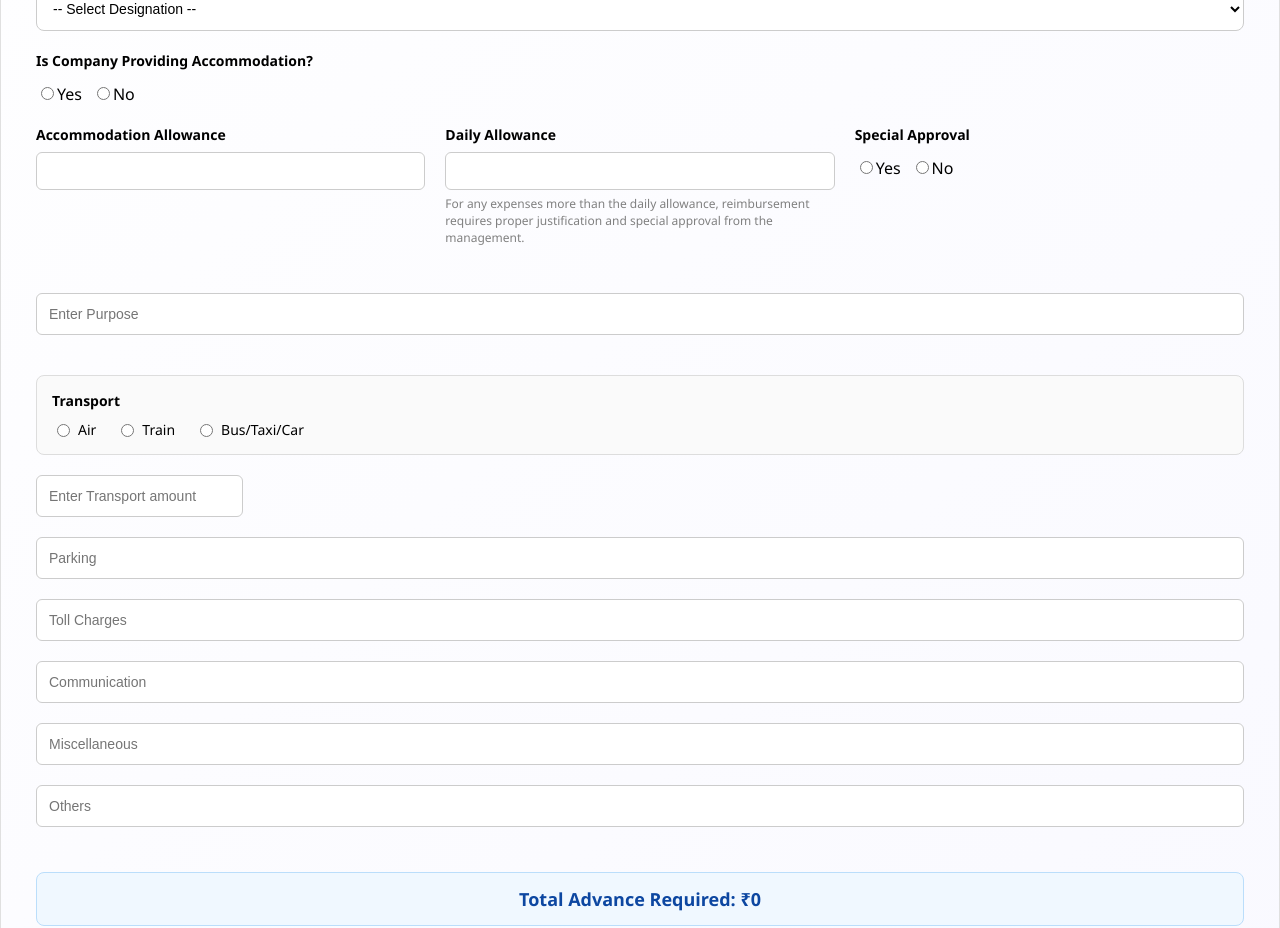
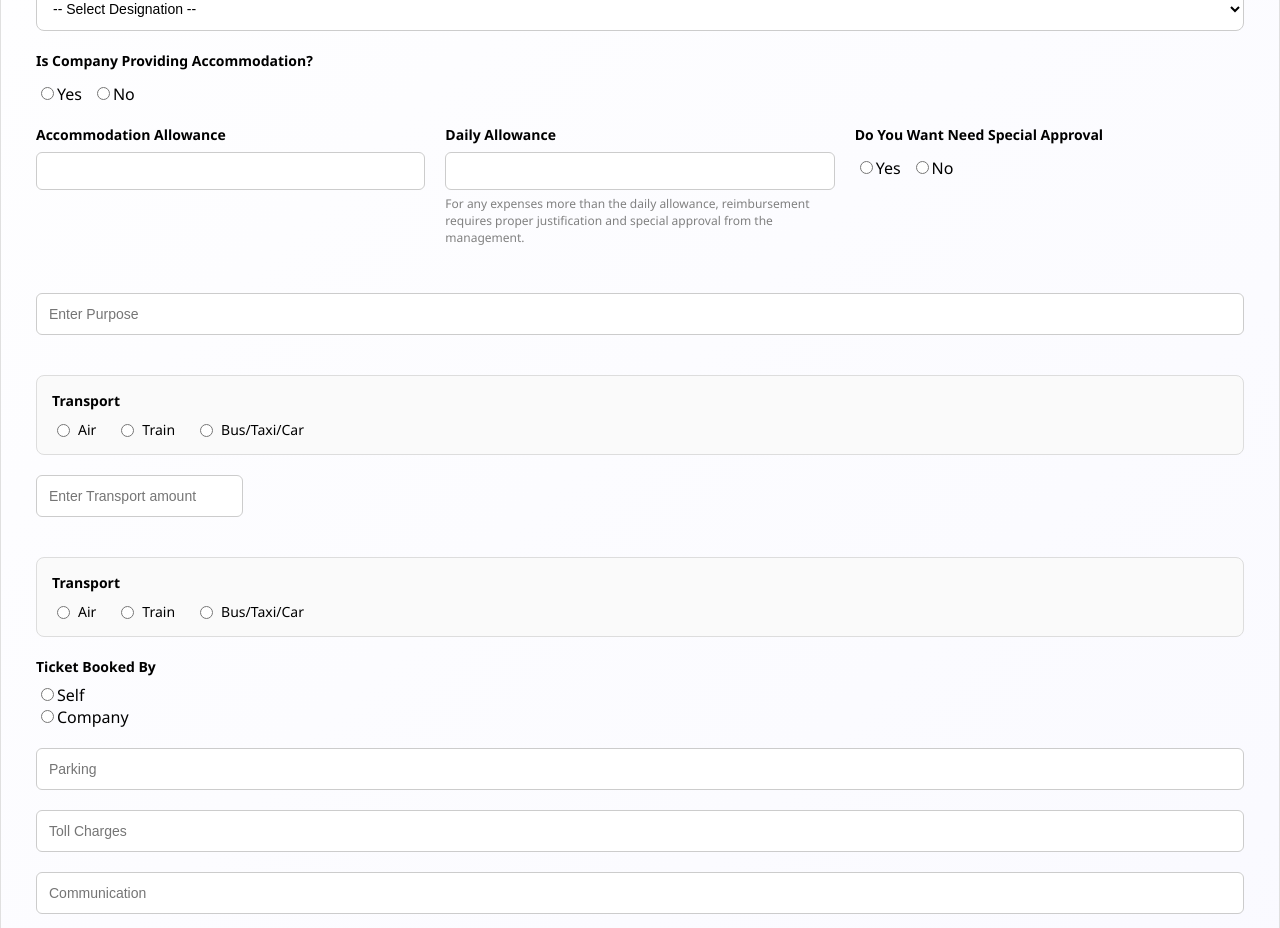
Before and after one commit to Santhoshmk30/Kccottrell, a React (Create React App) app: page /request in a window 1280 px wide. Shown: the part 560-1488 px from the top of the page. Built offline with nearby package versions, Linux system fonts and the light colour scheme.

Commit message:
Update Requestform.js

```diff
--- a/src/Components/Requestform.js
+++ b/src/Components/Requestform.js
@@ -441,7 +441,7 @@ useEffect(() => {
   </div>
 
       <div style={styles.field}>
-  <label style={styles.label}>Special Approval</label>
+  <label style={styles.label}>Do You Want Need Special Approval</label>
       <div style={{ display: 'flex', gap: '10px', marginTop: '5px' }}>
     <label>
       <input
@@ -538,6 +538,74 @@ useEffect(() => {
               style={styles.input}
             />
           </div>
+
+              {/* Transport Mode selection */}
+<div style={styles.transportSection}>
+  <label style={styles.label}>Transport</label>
+  <div style={styles.radioGroup}>
+    {["Air", "Train", "Bus/Taxi/Car"].map((mode) => (
+      <label key={mode} style={styles.radioLabel}>
+        <input
+          type="radio"
+          name="transportMode"
+          value={mode}
+          checked={formData.transportMode === mode}
+          onChange={handleChange}
+          style={styles.radioInput}
+        />
+        {mode}
+      </label>
+    ))}
+  </div>
+
+  {/* Show result */}
+  {formData.transportMode && (
+    <div style={styles.resultBox}>
+      Allowed Class:{" "}
+      <span style={styles.resultText}>{getTravelClass()}</span>
+    </div>
+  )}
+</div>
+
+{/* Ticket Booking By */}
+<div style={styles.field}>
+  <label style={styles.label}>Ticket Booked By</label>
+  <label style={{ marginRight: "15px" }}>
+    <input
+      type="radio"
+      name="ticketBookedBy"
+      value="Self"
+      checked={formData.ticketBookedBy === "Self"}
+      onChange={handleChange}
+    />
+    Self
+  </label>
+  <label>
+    <input
+      type="radio"
+      name="ticketBookedBy"
+      value="Company"
+      checked={formData.ticketBookedBy === "Company"}
+      onChange={handleChange}
+    />
+    Company
+  </label>
+</div>
+
+{/* Conditionally show Transport Amount only if Self */}
+{formData.ticketBookedBy === "Self" && (
+  <div>
+    <input
+      type="number"
+      name="transportAmount"
+      value={formData.transportAmount}
+      onChange={handleChange}
+      placeholder={`Enter ${formData.transportMode || "Transport"} amount`}
+      style={styles.input}
+    />
+  </div>
+)}
+
 
           <input
             type="number"
```
